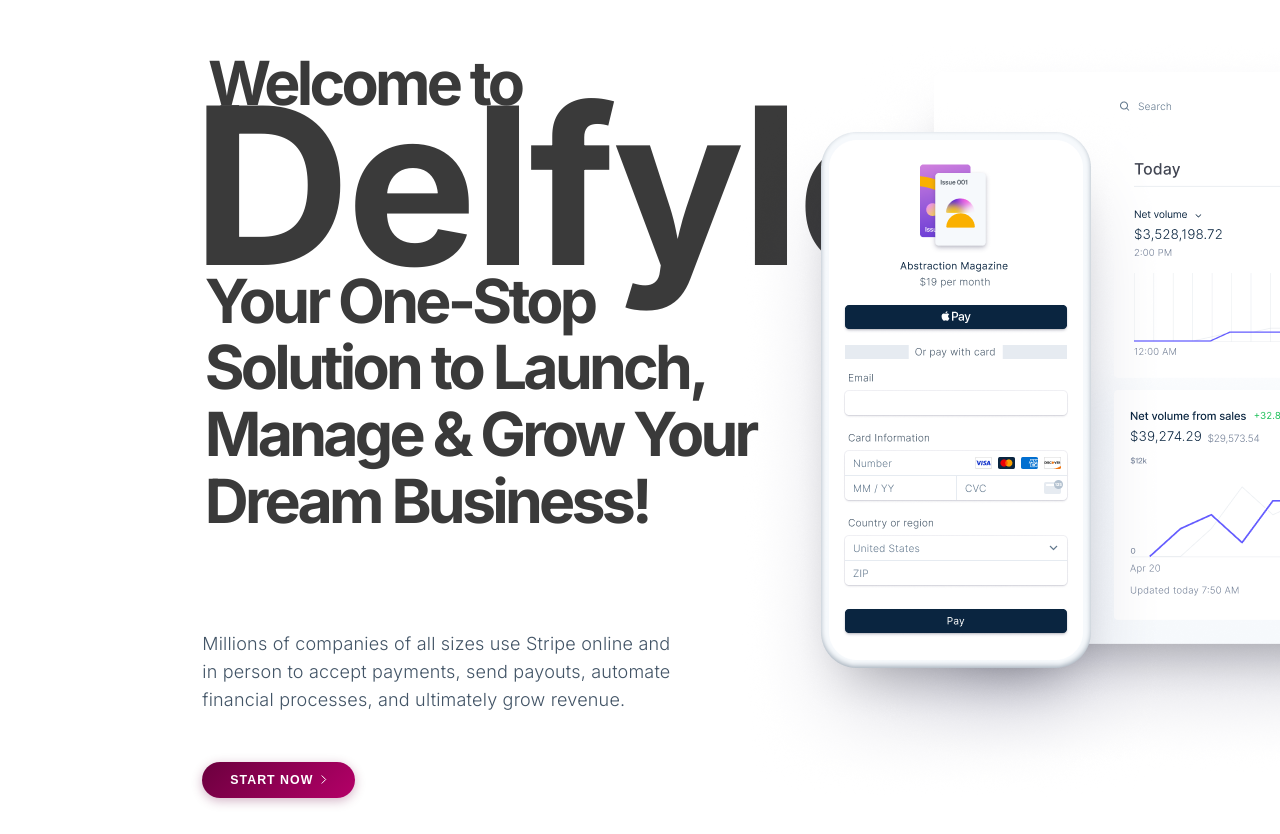
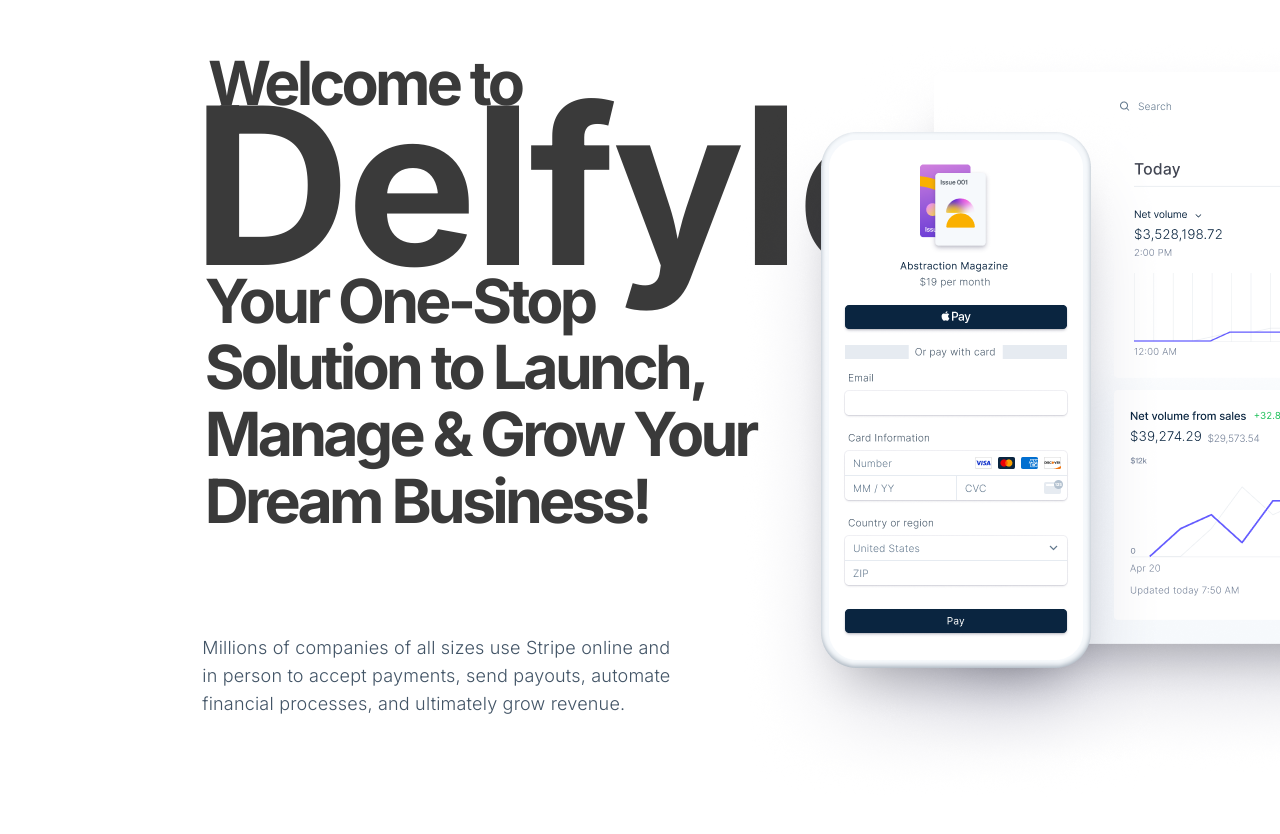
Before and after one commit to draftworks-repos/delfyle-main, a Next.js app: page / in a window 1280 px wide. Shown: the part 118-952 px from the top of the page. Built offline with nearby package versions, Linux system fonts and the light colour scheme.

Commit message:
fix: add suppressHydrationWarning to Button component and update SocialLinks styles

```diff
--- a/src/app/Components/Button/Button.tsx
+++ b/src/app/Components/Button/Button.tsx
@@ -5,46 +5,21 @@
 
 interface ButtonProps {
   text: string;
-  type?:
-    | "whiteButtonWithBackground"
-    | "whiteButtonNoBackground"
-    | "blackButtonWithBackground"
-    | "blackButtonNoBackground"
-    | "whatWeDoButton"
-    | "smallBlackButtonWithBackground"
-    | "smallWhatWeDoButton";
+  type: "whiteButtonNoBackground" | "whiteButtonWithBackground";
   onClick?: () => void;
 }
 
-const Button: React.FC<ButtonProps> = ({ text, type, onClick }) => {
-  let buttonStyle = "";
-
-  switch (type) {
-    case "whiteButtonWithBackground":
-      buttonStyle = styles.whiteButtonWithBackground;
-      break;
-    case "whiteButtonNoBackground":
-      buttonStyle = styles.whiteButtonNoBackground;
-      break;
-    case "blackButtonWithBackground":
-      buttonStyle = styles.blackButtonWithBackground;
-      break;
-    case "blackButtonNoBackground":
-      buttonStyle = styles.blackButtonNoBackground;
-      break;
-    case "whatWeDoButton":
-      buttonStyle = styles.whatWeDoButton;
-      break;
-    case "smallBlackButtonWithBackground":
-      buttonStyle = styles.smallBlackButtonWithBackground;
-      break;
-    case "smallWhatWeDoButton":
-      buttonStyle = styles.smallWhatWeDoButton;
-      break;
-  }
+const Button = ({ text, type, onClick }: ButtonProps) => {
+  const buttonStyle = type === "whiteButtonNoBackground"
+    ? styles.whiteButtonNoBackground
+    : styles.whiteButtonWithBackground;
 
   return (
-    <button className={buttonStyle} onClick={onClick}>
+    <button
+      className={buttonStyle}
+      onClick={onClick}
+      suppressHydrationWarning
+    >
       {text}
       <Image alt="arrow" className={styles.arrow} src={Arrow} />
     </button>
--- a/src/app/Components/SocialLinks/SocialLinks.tsx
+++ b/src/app/Components/SocialLinks/SocialLinks.tsx
@@ -48,7 +48,10 @@
   return (
     <section
       className={styles.section}
-      style={{ backgroundColor: hoverColor }}
+      style={{
+        backgroundColor: hoverColor,
+        transition: 'background-color 0.5s ease'
+      }}
     >
       <div className={styles.mainContainer}>
         <div className={styles.headerSection}>
```
Also changed, not shown: src/app/Components/SocialLinks/SocialLinks.module.css (+16 -6 lines).
